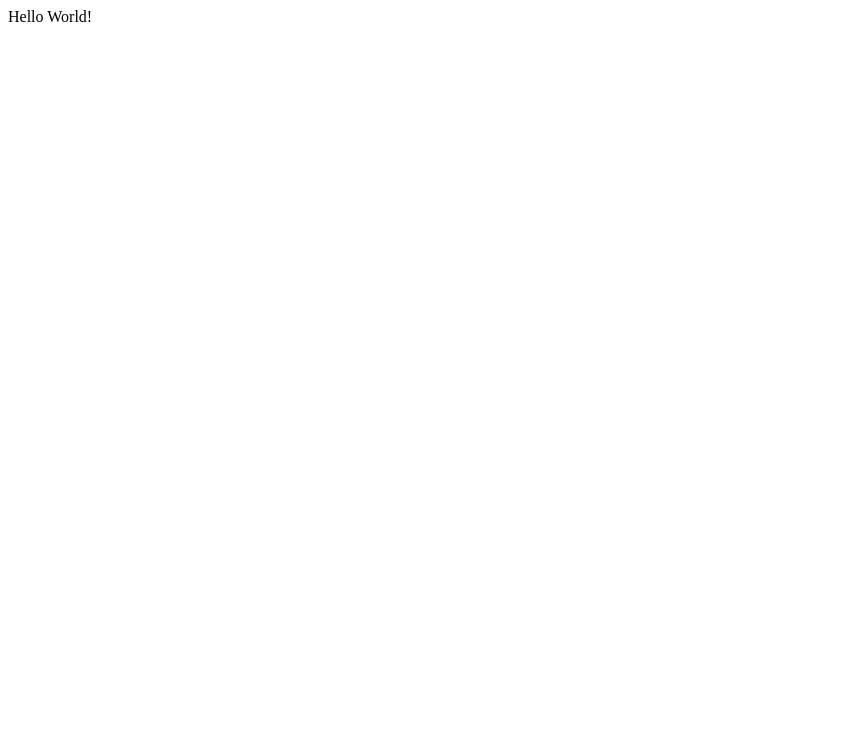
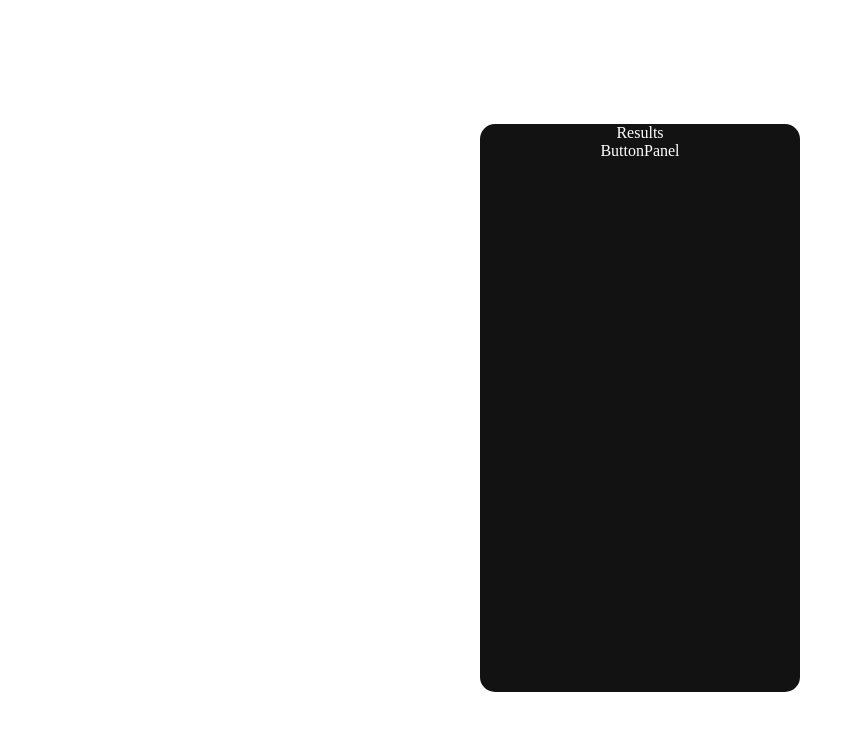
Before and after one commit to couvq/MUI-Calculator, a React (Create React App) app: page / in a window 1280 px wide. Shown: the top 730 px of the page, without its empty margins (0-855 px from the left). Built offline with nearby package versions, Linux system fonts and the light colour scheme.

Commit message:
initial setup styling

```diff
--- a/src/App.js
+++ b/src/App.js
@@ -1,9 +1,12 @@
 import React from 'react';
+import Calculator from './components/Calculator';
 
 const App = () => {
 
   return (
-    <div>Hello World!</div>
+    <>
+        <Calculator />
+    </>
   );
 }
 
--- /dev/null
+++ b/src/components/ButtonPanel.js
@@ -0,0 +1,9 @@
+import React from 'react';
+
+const ButtonPanel = () => {
+  return (
+    <div style={{color: "white"}}>ButtonPanel</div>
+  );
+}
+
+export default ButtonPanel;
--- /dev/null
+++ b/src/components/Calculator.js
@@ -0,0 +1,33 @@
+import React from 'react';
+import ButtonPanel from './ButtonPanel';
+import Results from './Results';
+
+const Calculator = () => {
+
+    return (
+        <>
+            <div style={{
+                width: "100%",
+                height: "100vh",
+                display: "flex",
+                justifyContent: "center",
+                alignItems: "center"
+            }}>
+                <div style={{
+                    width: "320px",
+                    height: "568px",
+                    backgroundColor: "#121212",
+                    borderRadius: "15px",
+                    display: "flex",
+                    flexDirection: "column",
+                    alignItems: "center"
+                }}>
+                    <Results />
+                    <ButtonPanel />
+                </div>
+            </div>
+        </>
+    );
+}
+
+export default Calculator;
--- /dev/null
+++ b/src/components/Results.js
@@ -0,0 +1,10 @@
+import React from 'react';
+
+const Results = () => {
+
+  return (
+    <div style={{color: "white"}}>Results</div>
+  );
+}
+
+export default Results;
```
